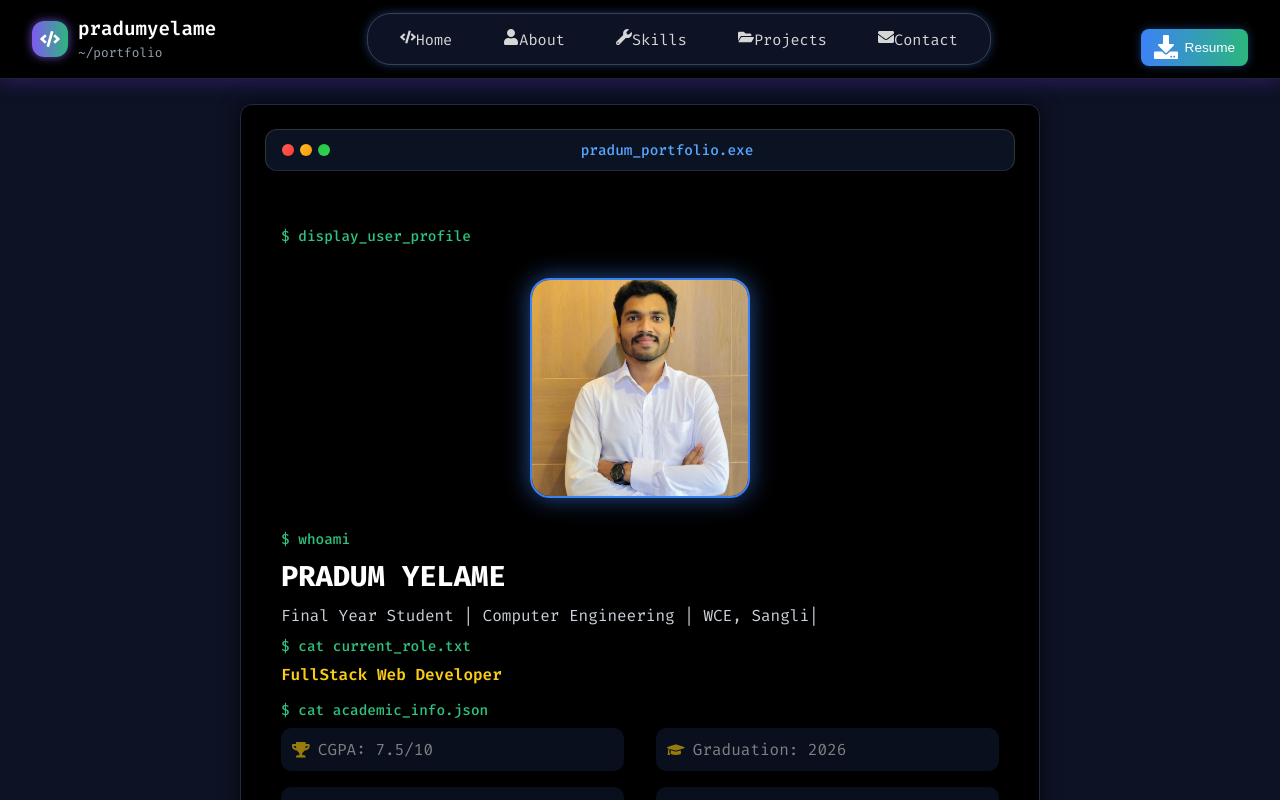
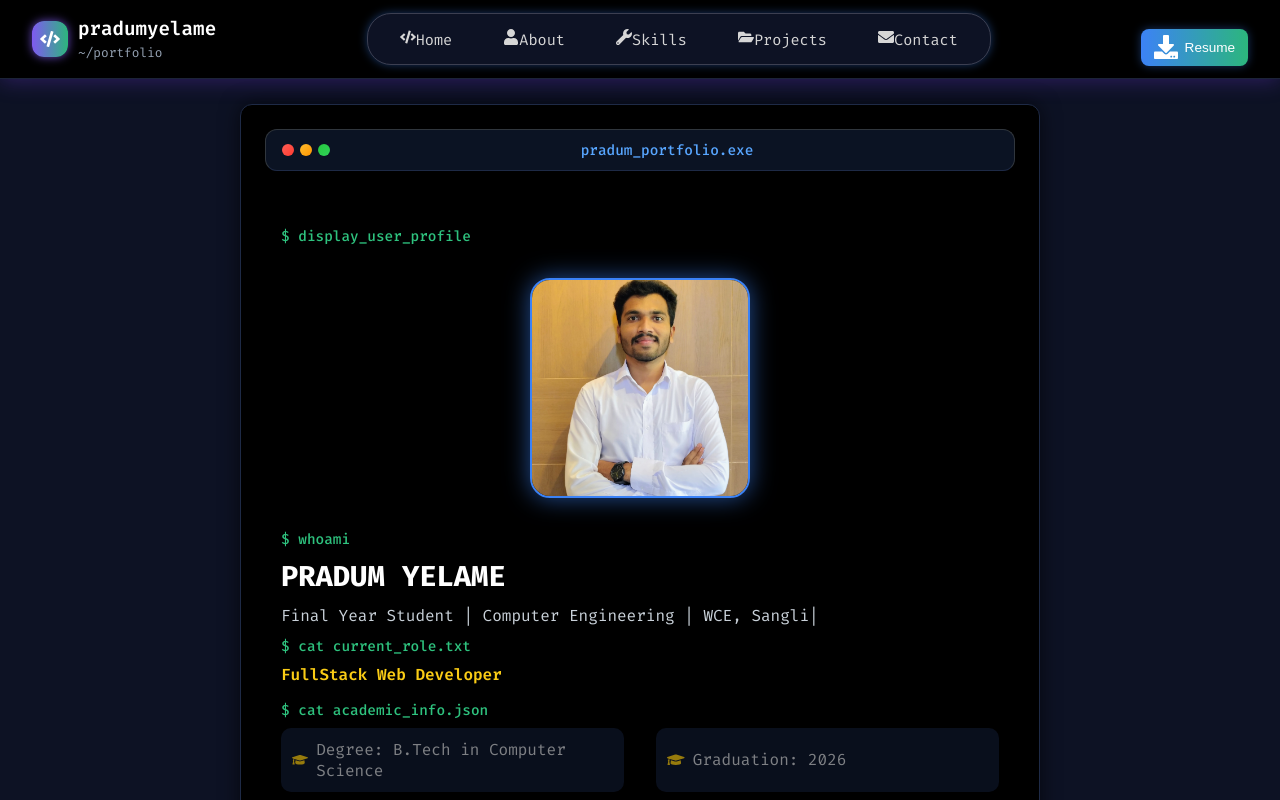
Before and after one commit to pradyumyelame/MyPortfolio, a React (Create React App) app: page / in a window 1280 px wide. Shown: the top 800 px of the page. Built offline with nearby package versions, Linux system fonts and the light colour scheme.

Commit message:
MyPortfolio is mobile responsive now

```diff
--- a/src/components/Header/Header.css
+++ b/src/components/Header/Header.css
@@ -78,7 +78,7 @@ body {
   display: flex;
   align-items: center;
   justify-content: center;
-  gap: 0.5rem;
+  gap: 6px; /* <-- Uniform gap between icon and text */
   color: #d6d6d6;
   font-size: 0.95rem;
   cursor: pointer;
@@ -90,6 +90,8 @@ body {
 
 .nav-icon {
   font-size: 1rem;
+  display: inline-flex;
+  /* gap removed, relying on .nav-links li gap */
 }
 
 .link-text {
@@ -144,7 +146,7 @@ body {
   border-radius: 0.75rem;
   display: flex;
   align-items: center;
-  gap: 0.5rem;
+  gap: 6px; /* uniform gap */
   cursor: pointer;
   transition: all 0.3s ease;
   box-shadow: 0 0 10px rgba(60, 130, 246, 0.4);
@@ -157,6 +159,7 @@ body {
 
 .resume-icon {
   font-size: 1.5rem;
+  /* gap removed */
 }
 
 .hamburger {
--- a/src/components/Home/Home.jsx
+++ b/src/components/Home/Home.jsx
@@ -30,7 +30,7 @@ const lines = [
   {
     type: 'list',
     items: [
-      [<FaTrophy key="cgpa" className="icon" />, 'CGPA: 7.5/10'],
+      [<FaGraduationCap key="degree" className="icon" />, 'Degree: B.Tech in Computer Science'],
       [<FaLaptopCode key="dsa" className="icon" />, 'DSA: 500+ Problems'],
       [<FaGraduationCap key="grad" className="icon" />, 'Graduation: 2026'],
       [<FaCode key="proj" className="icon" />, 'Projects: 10+'],
```
